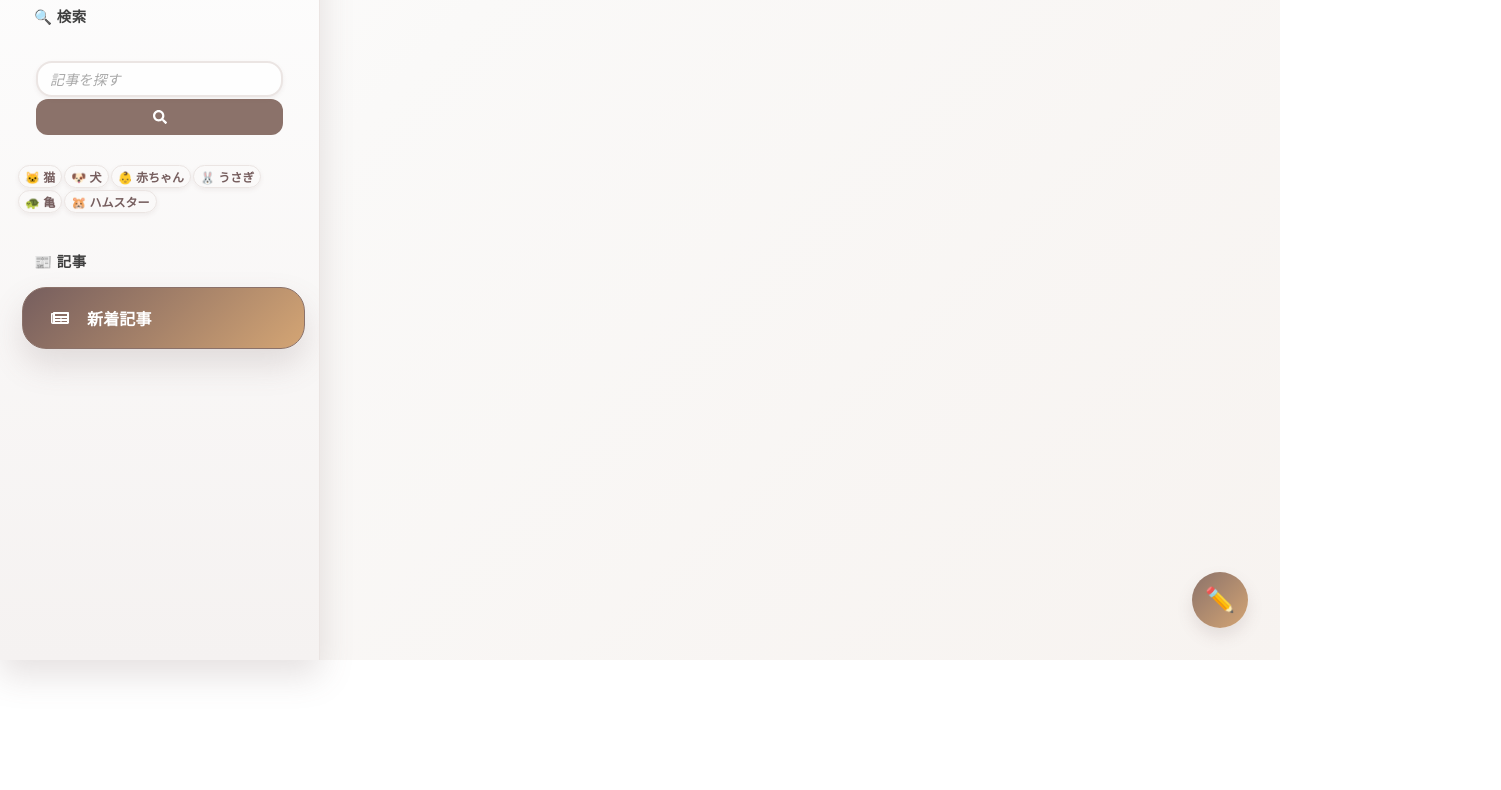
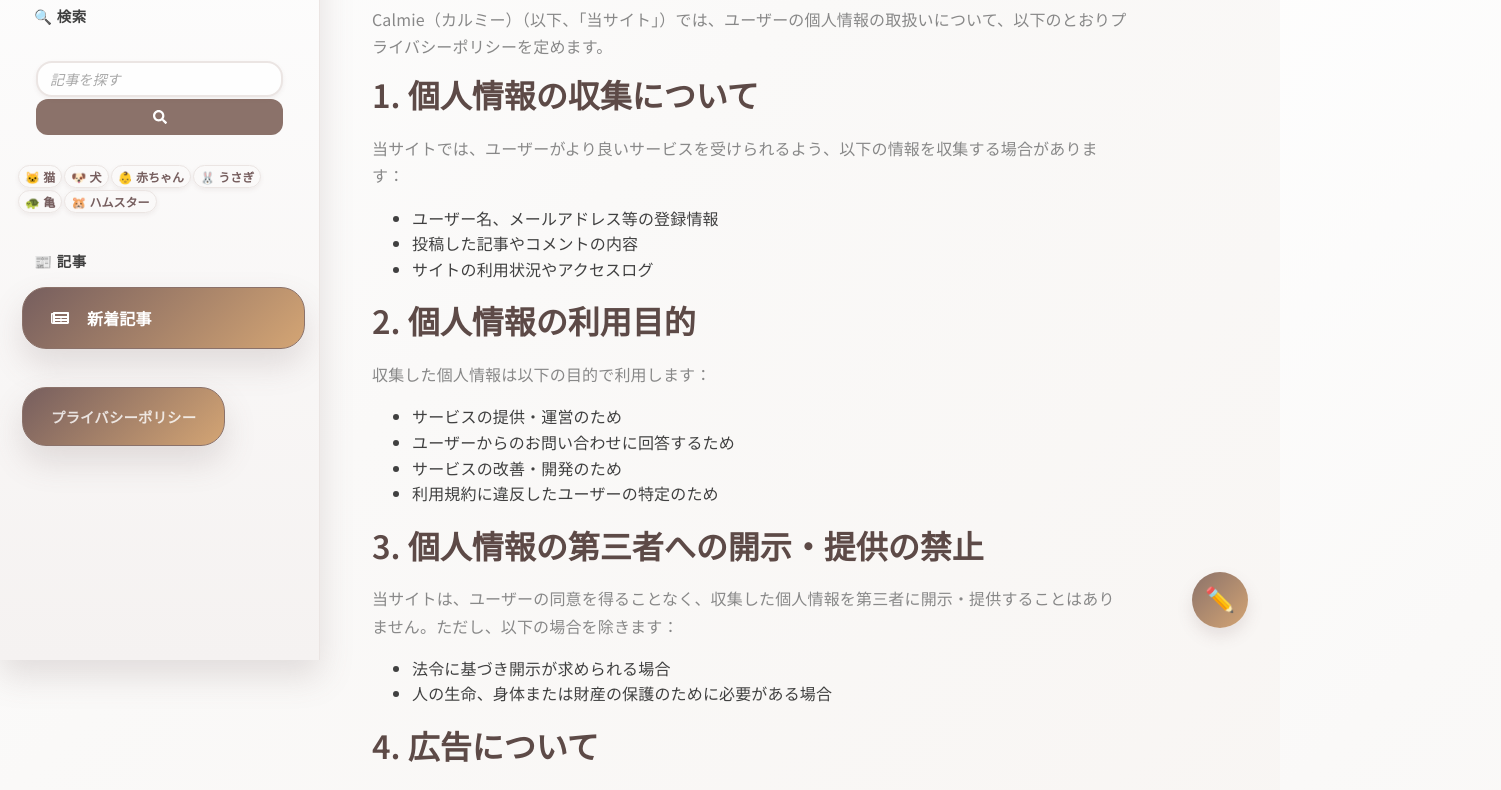
Before and after one commit to YutoFunaki/hitoikiAPI, a React (Vite) app in the folder frontend/: page /privacy-policy in a window 1280 px wide. Shown: the part 140-930 px from the top of the page, 1501 px wide, since content can reach past the window. Before the commit the page ends 800 px from the top, so only its background shows below. Built offline with nearby package versions, Linux system fonts and the light colour scheme; no server answers; a web font is replaced by a local one.

Commit message:
審査に必要なの追加

```diff
--- a/frontend/index.html
+++ b/frontend/index.html
@@ -34,6 +34,9 @@
     <meta name="twitter:image" content="https://calmie.jp/cat_icon.png" />
     <meta name="twitter:image:alt" content="Calmie(カルミー)" />
 
+    <!-- Google AdSense -->
+    <meta name="google-adsense-account" content="ca-pub-7328734218185062">
+
     <!-- Additional Meta Tags -->
     <meta name="theme-color" content="#765e5e" />
     <link rel="canonical" href="https://calmie.jp" />
--- a/frontend/src/components/Index.tsx
+++ b/frontend/src/components/Index.tsx
@@ -7,6 +7,7 @@ import Header from "./header";
 import PostArticle from "./PostArticle";
 import MyPage from "./Mypage";
 import EditArticle from "./EditArticle";
+import PrivacyPolicy from "./PrivacyPolicy";
 
 const Index: React.FC = () => {
     const [viewMode, setViewMode] = useState<'latest' | 'ranking' | 'trend'>('latest');
@@ -43,6 +44,7 @@ const Index: React.FC = () => {
                         <Route path="/category/:categoryName" element={<Articles viewMode={viewMode} searchQuery={searchQuery} />} />
                         <Route path="/mypage/:userId" element={<MyPage />} />
                         <Route path="/mypage" element={<MyPage />} />
+                        <Route path="/privacy-policy" element={<PrivacyPolicy />} />
                     </Routes>
                 </div>
             </div>
--- /dev/null
+++ b/frontend/src/components/PrivacyPolicy.tsx
@@ -0,0 +1,78 @@
+import React from 'react';
+
+const PrivacyPolicy: React.FC = () => {
+  return (
+    <div className="privacy-policy" style={{ padding: '40px 20px', maxWidth: '800px', margin: '0 auto', lineHeight: '1.6' }}>
+      <h1>プライバシーポリシー</h1>
+
+      <section>
+        <p>Calmie（カルミー）（以下、「当サイト」）では、ユーザーの個人情報の取扱いについて、以下のとおりプライバシーポリシーを定めます。</p>
+      </section>
+
+      <section>
+        <h2>1. 個人情報の収集について</h2>
+        <p>当サイトでは、ユーザーがより良いサービスを受けられるよう、以下の情報を収集する場合があります：</p>
+        <ul>
+          <li>ユーザー名、メールアドレス等の登録情報</li>
+          <li>投稿した記事やコメントの内容</li>
+          <li>サイトの利用状況やアクセスログ</li>
+        </ul>
+      </section>
+
+      <section>
+        <h2>2. 個人情報の利用目的</h2>
+        <p>収集した個人情報は以下の目的で利用します：</p>
+        <ul>
+          <li>サービスの提供・運営のため</li>
+          <li>ユーザーからのお問い合わせに回答するため</li>
+          <li>サービスの改善・開発のため</li>
+          <li>利用規約に違反したユーザーの特定のため</li>
+        </ul>
+      </section>
+
+      <section>
+        <h2>3. 個人情報の第三者への開示・提供の禁止</h2>
+        <p>当サイトは、ユーザーの同意を得ることなく、収集した個人情報を第三者に開示・提供することはありません。ただし、以下の場合を除きます：</p>
+        <ul>
+          <li>法令に基づき開示が求められる場合</li>
+          <li>人の生命、身体または財産の保護のために必要がある場合</li>
+        </ul>
+      </section>
+
+      <section>
+        <h2>4. 広告について</h2>
+        <p>当サイトでは、第三者配信の広告サービス（Google AdSense等）を利用しています。</p>
+        <p>これらの広告配信事業者は、ユーザーの興味に応じた商品やサービスの広告を表示するため、当サイトや他のサイトへのアクセスに関する情報（氏名、住所、メール アドレス、電話番号は含まれません）を使用することがあります。</p>
+        <p>このプロセスの詳細やこのような情報が広告配信事業者に使用されないようにする方法については、<a href="https://policies.google.com/technologies/ads" target="_blank" rel="noopener noreferrer">こちら</a>をご覧ください。</p>
+      </section>
+
+      <section>
+        <h2>5. アクセス解析ツールについて</h2>
+        <p>当サイトでは、Googleによるアクセス解析ツール「Googleアナリティクス」を利用しています。このGoogleアナリティクスはトラフィックデータの収集のためにCookieを使用しています。このトラフィックデータは匿名で収集されており、個人を特定するものではありません。</p>
+      </section>
+
+      <section>
+        <h2>6. Cookieについて</h2>
+        <p>当サイトでは、より良いサービスの提供のため、Cookieを使用することがあります。Cookieの使用を望まない場合は、ブラウザの設定でCookieを無効にすることができます。</p>
+      </section>
+
+      <section>
+        <h2>7. プライバシーポリシーの変更について</h2>
+        <p>当サイトは、個人情報に関して適用される日本の法令を遵守するとともに、本ポリシーの内容を適宜見直しその改善に努めます。修正された最新のプライバシーポリシーは常に本ページにて開示されます。</p>
+      </section>
+
+      <section>
+        <h2>8. お問い合わせ</h2>
+        <p>お問い合わせは、以下までご連絡ください。</p>
+        <p>https://docs.google.com/forms/d/e/1FAIpQLSfaIC4g0AwBiTSZskiv3S74KqNgljYS82EOD5UOP7e4U3r-MA/viewform?usp=dialog</p>
+      </section>
+
+      <section>
+        <p>制定日：2025年9月15日<br />
+        最終改訂日：2025年9月15日</p>
+      </section>
+    </div>
+  );
+};
+
+export default PrivacyPolicy;
--- a/frontend/src/components/SideMenu.tsx
+++ b/frontend/src/components/SideMenu.tsx
@@ -197,6 +197,17 @@ const SideMenu: React.FC<SideMenuProps> = ({
                             </button>
                         </div>
                     )}
+
+                    {/* フッターメニュー */}
+                    <div className="menu-section">
+                        <button
+                            className={`menu-link ${isActiveRoute('/privacy-policy') ? 'active' : ''}`}
+                            onClick={() => handleNavigation('/privacy-policy')}
+                            aria-current={isActiveRoute('/privacy-policy') ? 'page' : undefined}
+                        >
+                            <span className="menu-link-text" style={{ fontSize: '0.9rem', opacity: 0.8 }}>プライバシーポリシー</span>
+                        </button>
+                    </div>
                 </div>
             </nav>
 
```
Also changed, not shown: frontend/public/robots.txt (added), 2 other files (tests, documents, lock files or other folders).
